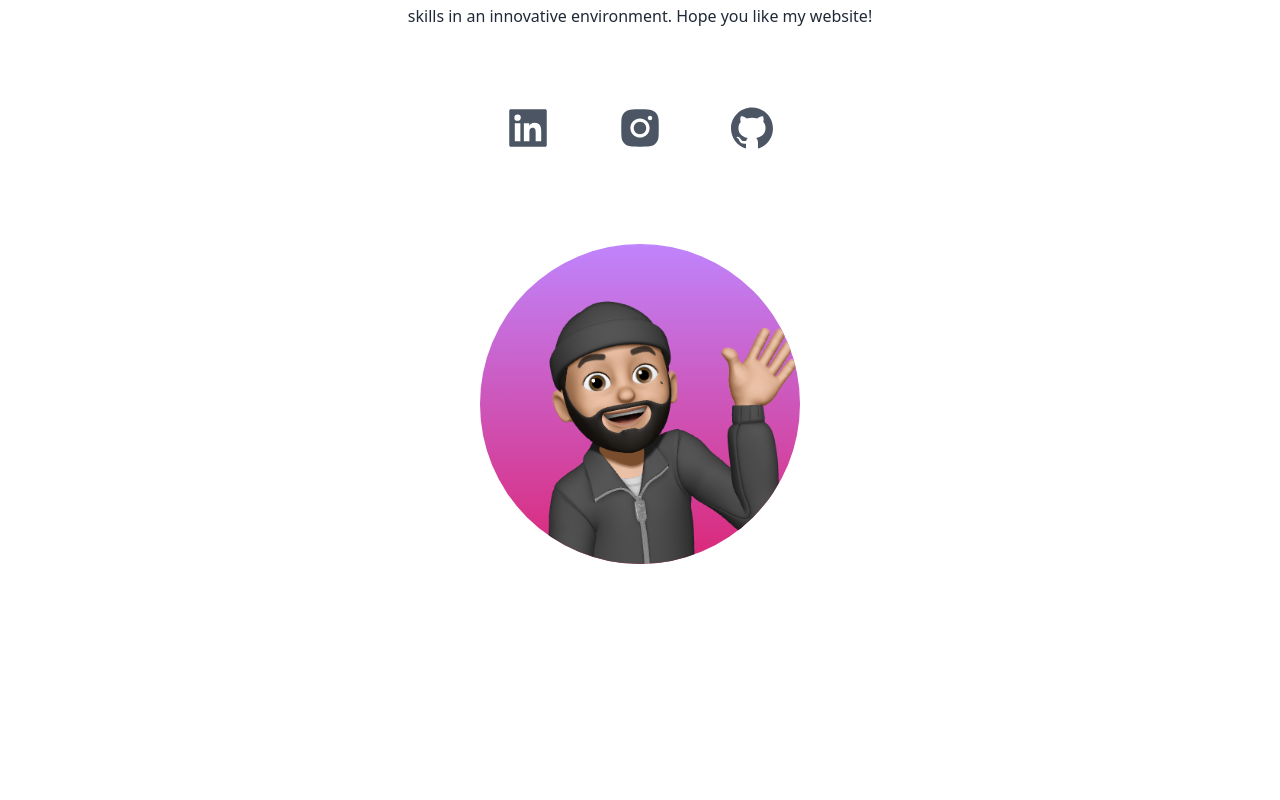
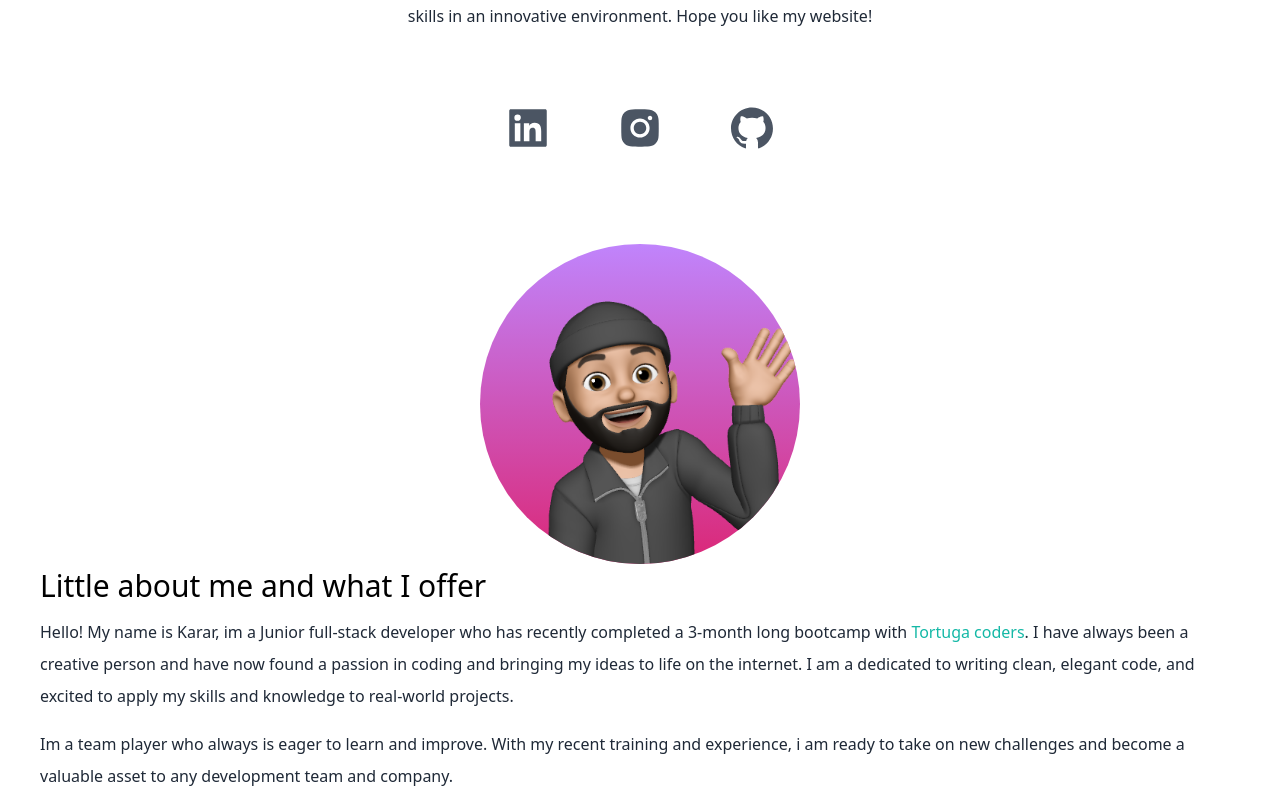
Before and after one commit to KararAlsh/react-portfolio, a Next.js app: page / in a window 1280 px wide. Shown: the part 300-1100 px from the top of the page. Before the commit the page ends 864 px from the top, so only its background shows below. Built offline with nearby package versions, Linux system fonts and the light colour scheme.

Commit message:
Wrote a short introduction

```diff
--- a/pages/index.js
+++ b/pages/index.js
@@ -45,6 +45,13 @@ export default function Home() {
             <Image className=' object-scale-down' src={Memoji} />
           </div>
         </section>
+        <section>
+          <div>
+            <h3 className='text-3xl py-1'>Little about me and what I offer</h3>
+            <p className='text-md py-2 leading-8 text-gray-800'>Hello! My name is Karar, im a Junior full-stack developer who has recently completed a 3-month long bootcamp with <span className='text-teal-500'><a href='https://tortugacoders.com/' target='_blank'>Tortuga coders</a></span>. I have always been a creative person and have now found a passion in coding and bringing my ideas to life on the internet. I am a dedicated to writing clean, elegant code, and excited to apply my skills and knowledge to real-world projects.</p>
+            <p className='text-md py-2 leading-8 text-gray-800'>Im a team player who always is eager to learn and improve. With my recent training and experience, i am ready to take on new challenges and become a valuable asset to any development team and company.</p>
+          </div>
+        </section>
       </main>
     </div>
   )
```
